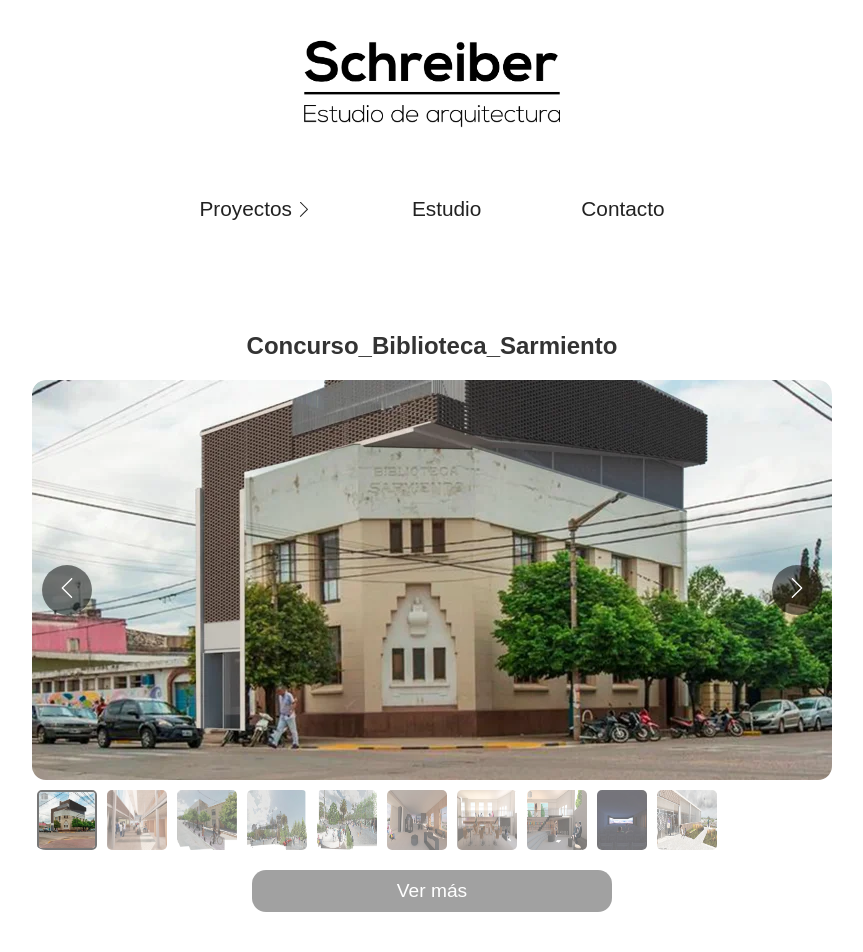
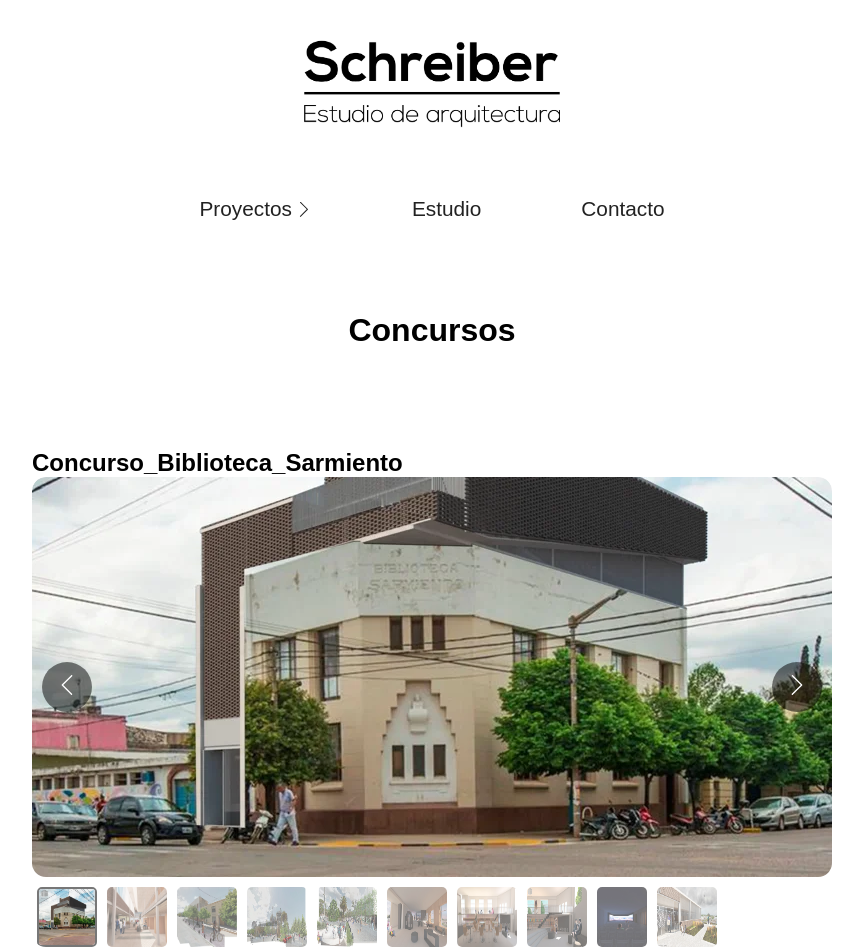
Before and after one commit to MizzioCoding/Arquitecto2, a React (Vite) app: page /concursos in a window 1280 px wide. Shown: the top 952 px of the page, without its empty margins (208-1071 px from the left). Built offline with nearby package versions, Linux system fonts and the light colour scheme; a web font is replaced by a local one.

Commit message:
Update Projects.jsx

```diff
--- a/components/Projects.jsx
+++ b/components/Projects.jsx
@@ -1,90 +1,72 @@
 import React, { useState, useEffect } from "react";
 import Carrousel from "./Carrousel";
+import SkeletonCarrousel from "./SkeletonCarrousel"; // Importar el SkeletonCarrousel
 import { useNavigate } from "react-router-dom";
 import "../src/index.css";
-
-const defaultImages = [
-  "https://via.placeholder.com/300",
-  "https://via.placeholder.com/300",
-  "https://via.placeholder.com/300",
-  "https://via.placeholder.com/300",
-];
 
 const Projects = ({ titulo }) => {
   const [subfolders, setSubfolders] = useState([]);
   const [imagePaths, setImagePaths] = useState({});
+  const [isLoading, setIsLoading] = useState(true);
   const navigate = useNavigate();
 
   useEffect(() => {
     const getSubfolders = async () => {
-      const context = import.meta.glob("../src/assets/**/Renders/*");
+      try {
+        const context = import.meta.glob("../src/assets/**/Renders/*.{webp,txt}");
         console.log("Rutas encontradas con glob:", Object.keys(context));
 
         const subfoldersSet = new Set();
+        const images = {};
+
         for (const key of Object.keys(context)) {
           const parts = key.split('/');
           console.log("Partes de la ruta:", parts);
           const folderIndex = parts.indexOf(titulo);  // Asegúrate de que `titulo` sea exactamente igual a la subcarpeta
           console.log(`Buscando la carpeta ${titulo} en:`, parts, "Índice:", folderIndex);
-        if (folderIndex !== -1 && parts[folderIndex + 2] === 'Renders') {
-          subfoldersSet.add(parts[folderIndex + 1]);
+
+          if (folderIndex !== -1) {
+            const subfolder = parts[folderIndex + 1];
+            subfoldersSet.add(subfolder);
+
+            const filePath = await context[key]();
+            if (!images[subfolder]) {
+              images[subfolder] = [];
+            }
+            images[subfolder].push(filePath.default);
           }
         }
 
-      return Array.from(subfoldersSet);
+        setSubfolders(Array.from(subfoldersSet));
+        setImagePaths(images);
+      } catch (error) {
+        console.error("Error al cargar las imágenes:", error);
+      } finally {
+        setIsLoading(false);
+      }
     };
 
-    const getImagePaths = async (subcarpeta) => {
-      const context = import.meta.glob("../src/assets/**/Renders/*");
-      const imagePaths = [];
-
-      for (const key of Object.keys(context)) {
-        const parts = key.split('/');
-        const folderIndex = parts.indexOf(titulo);
-        if (folderIndex !== -1 && parts[folderIndex + 1] === subcarpeta && parts[folderIndex + 2] === 'Renders') {
-          imagePaths.push(key);
-        }
-      }
-
-      return imagePaths;
-    };
-
-    const fetchSubfoldersAndImages = async () => {
-      const subfolders = await getSubfolders();
-      setSubfolders(subfolders);
-
-      const paths = {};
-      for (const subcarpeta of subfolders) {
-        const images = await getImagePaths(subcarpeta);
-        paths[subcarpeta] = images.length > 0 ? images : defaultImages;
-      }
-      setImagePaths(paths);
-    };
-
-    fetchSubfoldersAndImages();
+    getSubfolders();
   }, [titulo]);
-
-  const sanitizeUrl = (text) => {
-    return text.toLowerCase().replace(/\s+/g, '-');
-  };
-
-  const handleImageClick = (text, src) => {
-    const sanitizedUrl = sanitizeUrl(text);
-    const basePath = src.split('/')[3]; // Obtiene la carpeta base (Concursos, Viviendas, etc.)
-    navigate(`/${basePath}/${sanitizedUrl}`, { state: { src } });
-  };
 
   return (
     <div className="projects">
-      {subfolders.map((subcarpeta, index) => (
-        <div key={index} className="project">
-          <h2>{subcarpeta}</h2>
-          <Carrousel images={imagePaths[subcarpeta] || defaultImages} />
-          <button className="verMas" onClick={() => handleImageClick(subcarpeta, imagePaths[subcarpeta][0] || defaultImages[0])}>
-            Ver más
-          </button>
+      <h1 className="tituloProyecto">{titulo}</h1>
+
+      {/* Mostrar el SkeletonCarrousel mientras las imágenes están cargando */}
+      {isLoading ? (
+        <SkeletonCarrousel />
+      ) : (
+        /* Mostrar las imágenes por subcarpeta */
+        subfolders.map((subfolder, index) => (
+          <div key={index}>
+            <h2>{subfolder}</h2>
+            {imagePaths[subfolder] && imagePaths[subfolder].length > 0 && (
+              <Carrousel images={imagePaths[subfolder]} />
+            )}
           </div>
-      ))}
+        ))
+      )}
     </div>
   );
 };
```
Lines whose indentation alone changed are shown as unchanged.
